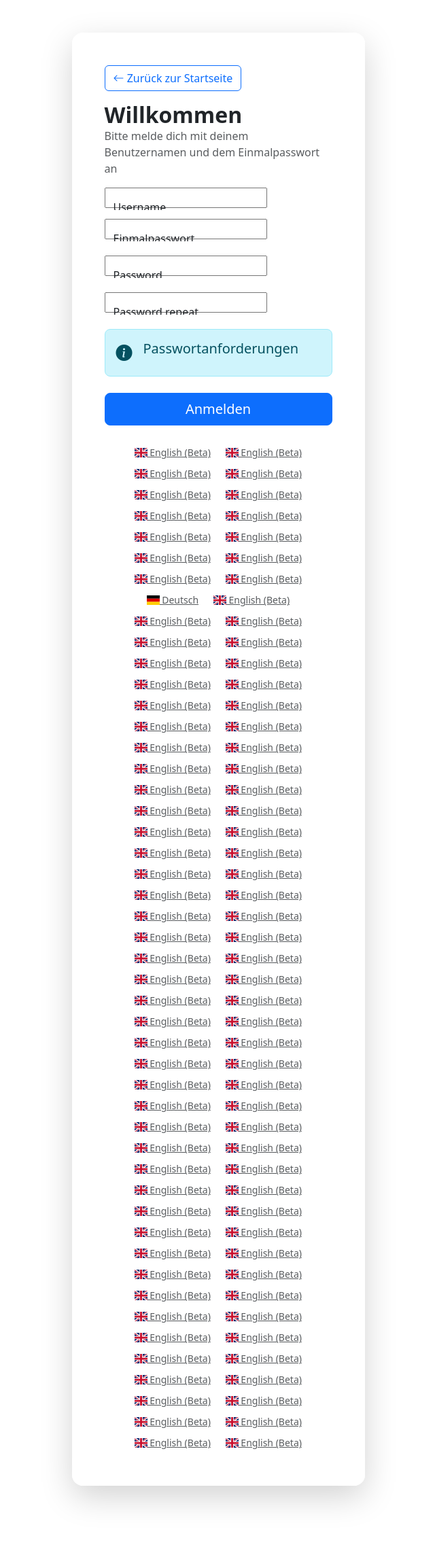
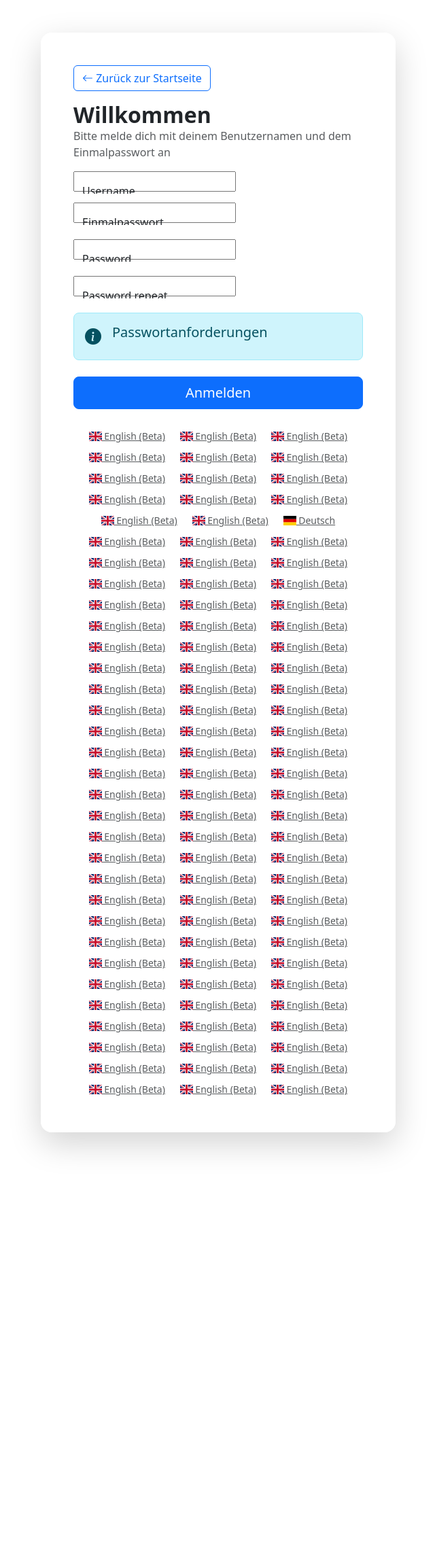
Before and after one commit to PirminHndlg/FW-Msg, a Django app: template FWMsg/Home/templates/first_login.html in a window 1280 px wide. Shown: the whole page at 68% size, without its empty margins (319-959 px from the left). After the commit the page ends 1695 px from the top, so only its background shows below. Run offline with Django 3.2, Linux system fonts and the light colour scheme; the template is opened without the code that fills it, so the values that code supplies are empty, except form fields; tables that the repository leaves empty hold one stand-in row (values such as "Sample post"); form fields are guessed from the names that the template uses; some libraries are stand-ins or nearby versions.

Commit message:
refactor(templates): Update card layout for error and login pages
- Adjusted column sizes for error (403, 404, 500) and login (first_login, password_change, password_reset) templates to improve responsiveness and visual consistency.
- Ensured a more uniform appearance across various templates by standardizing the card layout dimensions.

```diff
--- a/FWMsg/Home/templates/403.html
+++ b/FWMsg/Home/templates/403.html
@@ -33,7 +33,7 @@
 <body class="d-flex align-items-center py-4">
     <div class="container">
         <div class="row justify-content-center">
-            <div class="col-md-6 col-lg-5">
+            <div class="col-md-10 col-lg-8 col-xl-6">
                 <div class="card border-0 shadow-lg rounded-4 error-card">
                     <div class="card-body p-5 text-center">
                         <i class="bi bi-shield-lock text-danger" style="font-size: 4rem;"></i>
--- a/FWMsg/Home/templates/404.html
+++ b/FWMsg/Home/templates/404.html
@@ -33,7 +33,7 @@
 <body class="d-flex align-items-center py-4">
     <div class="container">
         <div class="row justify-content-center">
-            <div class="col-md-6 col-lg-5">
+            <div class="col-md-10 col-lg-8 col-xl-6">
                 <div class="card border-0 shadow-lg rounded-4 error-card">
                     <div class="card-body p-5 text-center">
                         <i class="bi bi-exclamation-triangle text-warning" style="font-size: 4rem;"></i>
--- a/FWMsg/Home/templates/500.html
+++ b/FWMsg/Home/templates/500.html
@@ -33,7 +33,7 @@
 <body class="d-flex align-items-center py-4">
     <div class="container">
         <div class="row justify-content-center">
-            <div class="col-md-6 col-lg-5">
+            <div class="col-md-10 col-lg-8 col-xl-6">
                 <div class="card border-0 shadow-lg rounded-4 error-card">
                     <div class="card-body p-5 text-center">
                         <i class="bi bi-exclamation-circle text-danger" style="font-size: 4rem;"></i>
--- a/FWMsg/Home/templates/first_login.html
+++ b/FWMsg/Home/templates/first_login.html
@@ -43,7 +43,7 @@
     <div class="d-flex align-items-center py-4">
         <div class="container">
             <div class="row justify-content-center">
-                <div class="col-md-6 col-lg-5">
+                <div class="col-md-10 col-lg-8 col-xl-6">
                     <div class="card border-0 shadow-lg rounded-4 login-card hover-shadow">
                         <div class="card-body p-5">
                             <a href="{% url 'index_home' %}" class="btn btn-outline-primary mb-3">
--- a/FWMsg/Home/templates/index.html
+++ b/FWMsg/Home/templates/index.html
@@ -42,7 +42,7 @@
 <body class="d-flex align-items-center py-4">
     <div class="container">
         <div class="row justify-content-center">
-            <div class="col-md-6 col-lg-5">
+            <div class="col-md-10 col-lg-8 col-xl-6">
                 <div class="card border-0 shadow-lg rounded-4 login-card hover-shadow">
                     <div class="card-body p-5">
                         <!-- Logo -->
--- a/FWMsg/Home/templates/maintenance.html
+++ b/FWMsg/Home/templates/maintenance.html
@@ -61,7 +61,7 @@
 <body>
     <div class="container">
         <div class="row justify-content-center">
-            <div class="col-md-10 col-lg-8">
+            <div class="col-md-10 col-lg-8 col-xl-6">
                 <div class="card shadow">
                     <div class="card-header bg-primary text-white py-3">
                         <h1 class="text-center mb-0 fs-3">Kurze Wartungspause | Quick Maintenance Break</h1>
--- a/FWMsg/Home/templates/password_change.html
+++ b/FWMsg/Home/templates/password_change.html
@@ -42,7 +42,7 @@
     <div class="d-flex align-items-center py-4">
       <div class="container">
         <div class="row justify-content-center">
-          <div class="col-md-6 col-lg-5">
+          <div class="col-md-10 col-lg-8 col-xl-6">
             <div class="card border-0 shadow-lg rounded-4 login-card hover-shadow">
               <div class="card-body p-5">
                 <a href="{% url 'index_home' %}" class="btn btn-outline-primary mb-3"><i class="bi bi-arrow-left"></i> {% trans 'Zurück zur Startseite' %}</a>
--- a/FWMsg/Home/templates/password_reset.html
+++ b/FWMsg/Home/templates/password_reset.html
@@ -42,7 +42,7 @@
 <body class="d-flex align-items-center py-4">
     <div class="container">
         <div class="row justify-content-center">
-            <div class="col-md-6 col-lg-5">
+            <div class="col-md-10 col-lg-8 col-xl-6">
                 <div class="card border-0 shadow-lg rounded-4 login-card hover-shadow">
                     <div class="card-body p-5">
                         <a href="{% url 'index_home' %}" class="btn btn-outline-primary mb-3">
```
